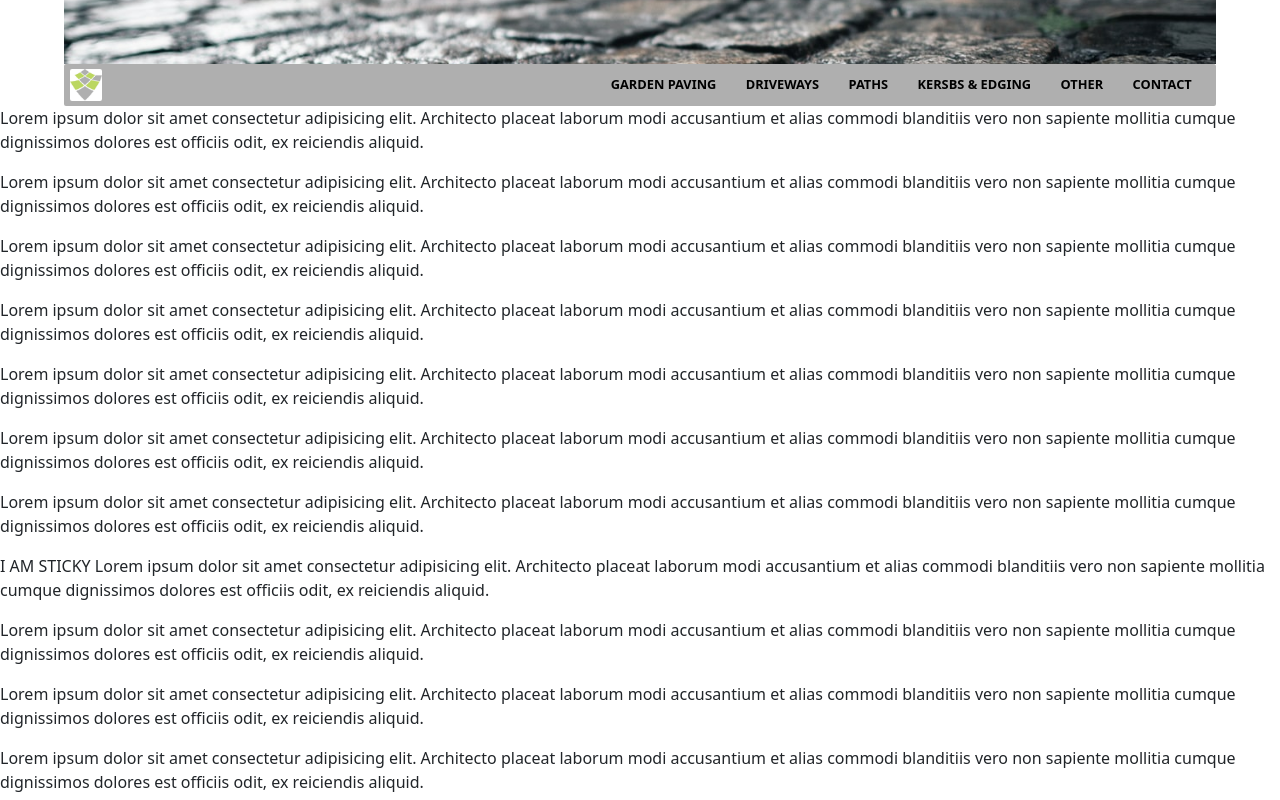
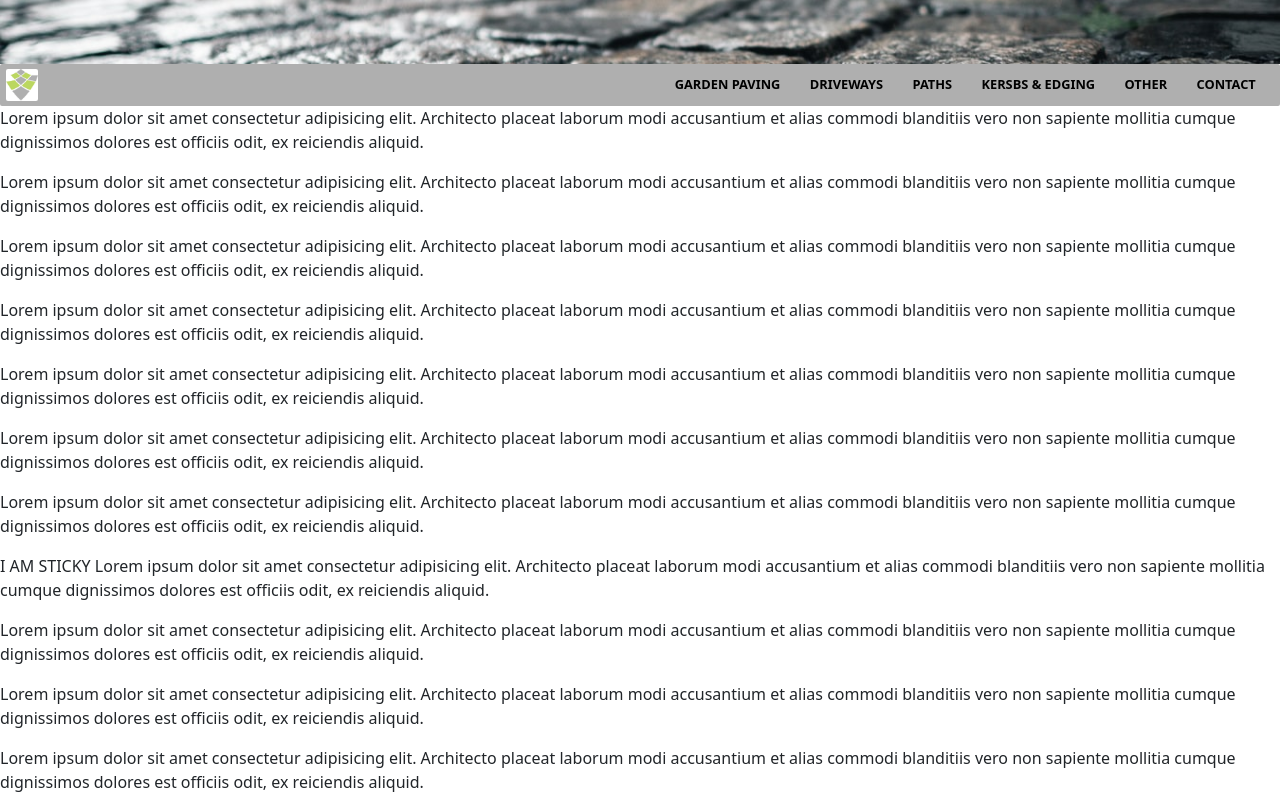
Before and after one commit to botondKulcsar/pavingsolutions, an Angular app in the folder pavingsolutions/: page / in a window 1280 px wide. Shown: the top 800 px of the page. Built offline with nearby package versions, Linux system fonts and the light colour scheme.

Commit message:
display:unset on parent. sticky worx

```diff
--- a/pavingsolutions/src/app/components/navbar/navbar.component.scss
+++ b/pavingsolutions/src/app/components/navbar/navbar.component.scss
@@ -2,6 +2,8 @@
 
 .navbar-container {
   @media (min-width: $tablet) {
+    display: unset;
+    max-width: 1000px;
     width: 90%;
     margin: 0 auto;
     border-radius: 2px;
```
